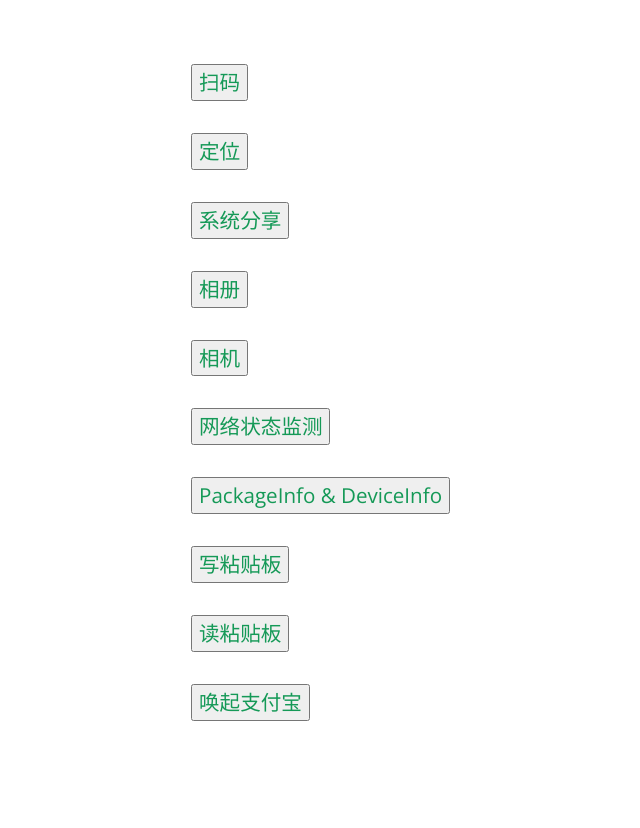
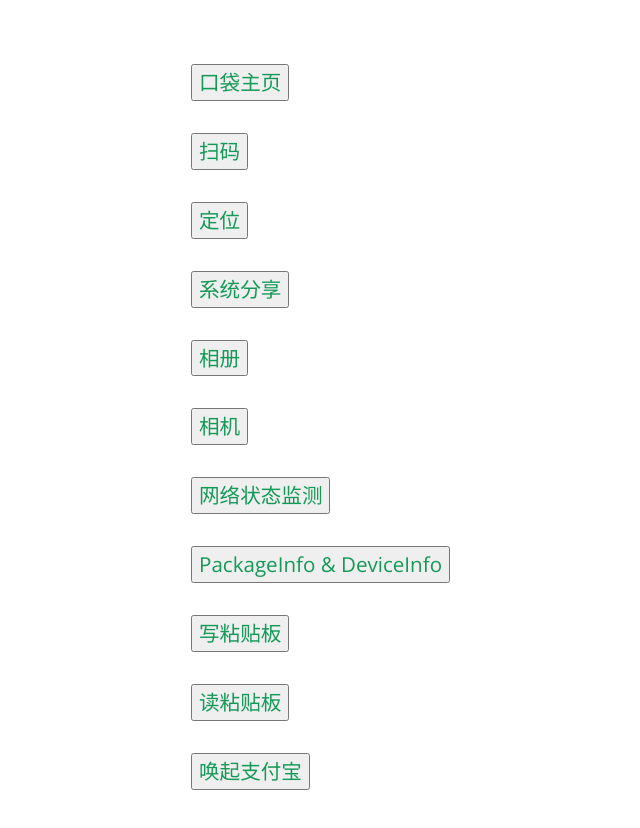
Before and after one commit to jiangyubao/jiangyubao.github.io, a plain HTML site: page index.html in a window 1280 px wide. Shown: the whole page, without its empty margins (33-673 px from the left). Before the commit the page ends 800 px from the top, so only its background shows below. Drawn offline with nearby package versions, Linux system fonts and the light colour scheme.

Commit message:
增加口袋主页

```diff
--- a/index.html
+++ b/index.html
@@ -115,6 +115,10 @@
       <div id="display"></div>
     </h3>
     <h3>
+      <button
+        onclick="window.location='https://koudai.17itou.com/?entry=iweb&bundleId=com.wanglizhi.clientd&env=dist'">口袋主页</button>
+    </h3>
+    <h3>
       <button onclick="fwv_barcodeScannerCall()">扫码</button>
     </h3>
     <h3>
```
